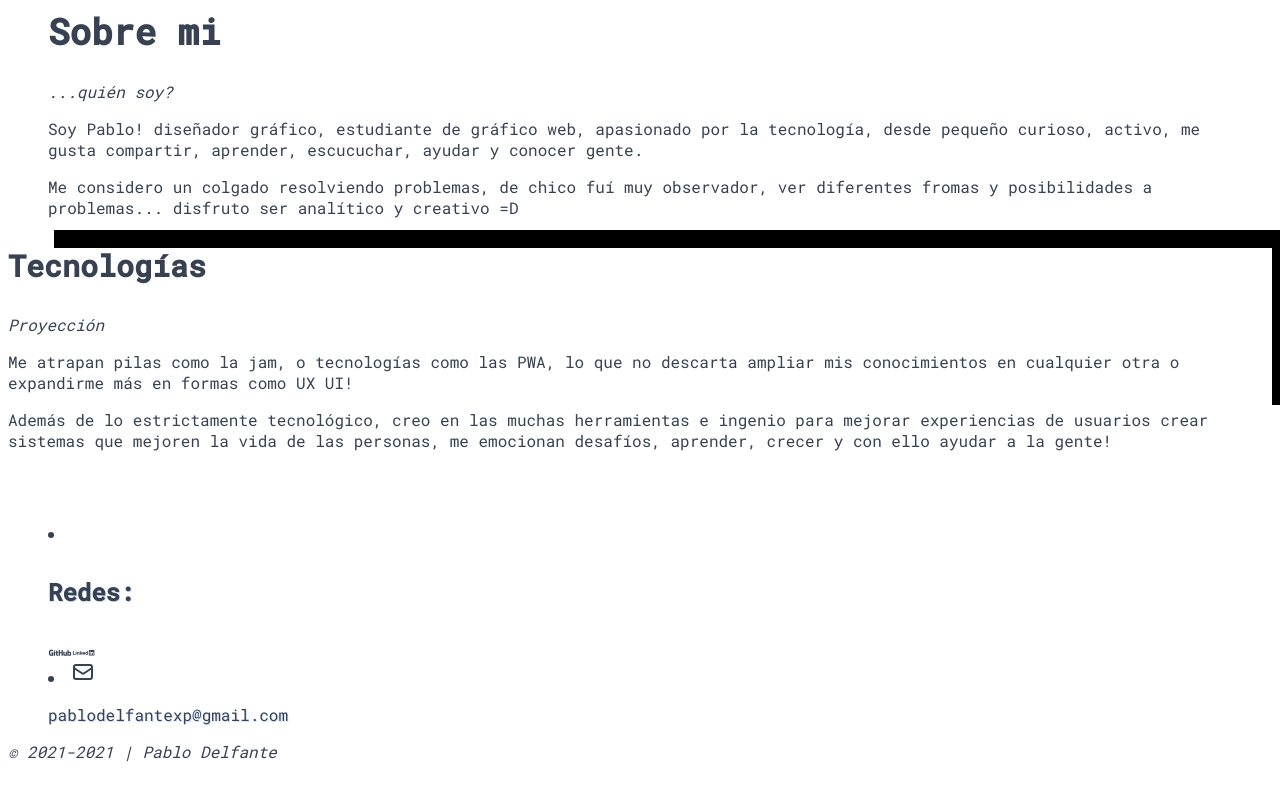
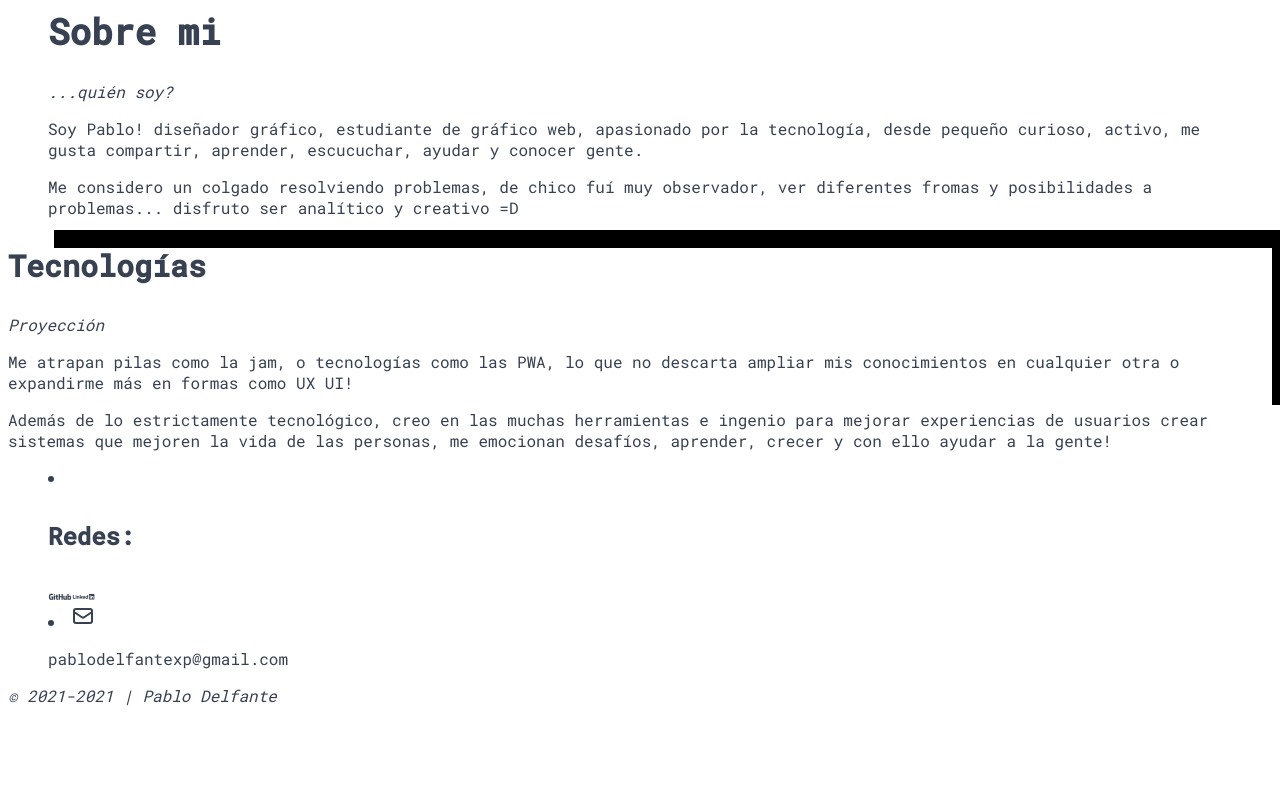
Before and after one commit to pablodelfante/works-next-app, a Next.js app: page / in a window 1280 px wide. Shown: the part 1287-2087 px from the top of the page. After the commit the page ends 2001 px from the top, so only its background shows below. Built offline with nearby package versions, Linux system fonts and the light colour scheme; no server answers; a small style sheet from the web is missing.

Commit message:
style: remove unused scss from footer

```diff
--- a/src/components/template/Footer.js
+++ b/src/components/template/Footer.js
@@ -1,12 +1,11 @@
 import Link from 'next/link';
-import style from './Footer.module.scss';
 
 export default function Footer() {
     const date = new Date();
     const year = date.getFullYear();
 
     return (
-        <footer className={style.footer}>
+        <footer className='py-10'>
             <ul className='grid grid-flow-row xl:grid-flow-col auto-cols-max | justify-between items-end gap-3'>
 
                 {/* REDES */}
--- a/src/components/template/Footer.module.scss
+++ /dev/null
@@ -1,7 +0,0 @@
-.footer a, .footer li {
-    text-shadow: 1px 1px#0069ff30;
-
-}
-.footer{
-    @apply py-10;
-}
```
